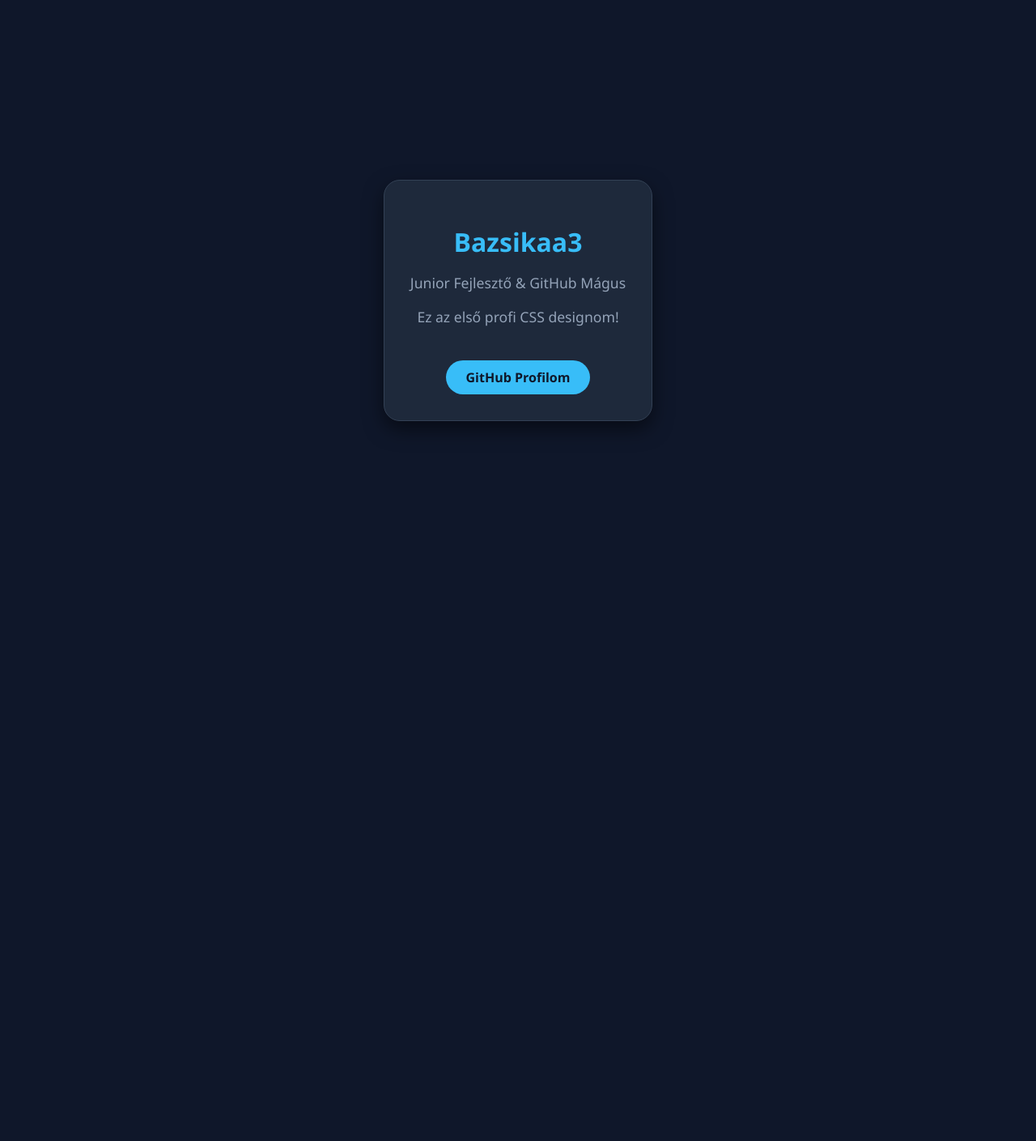
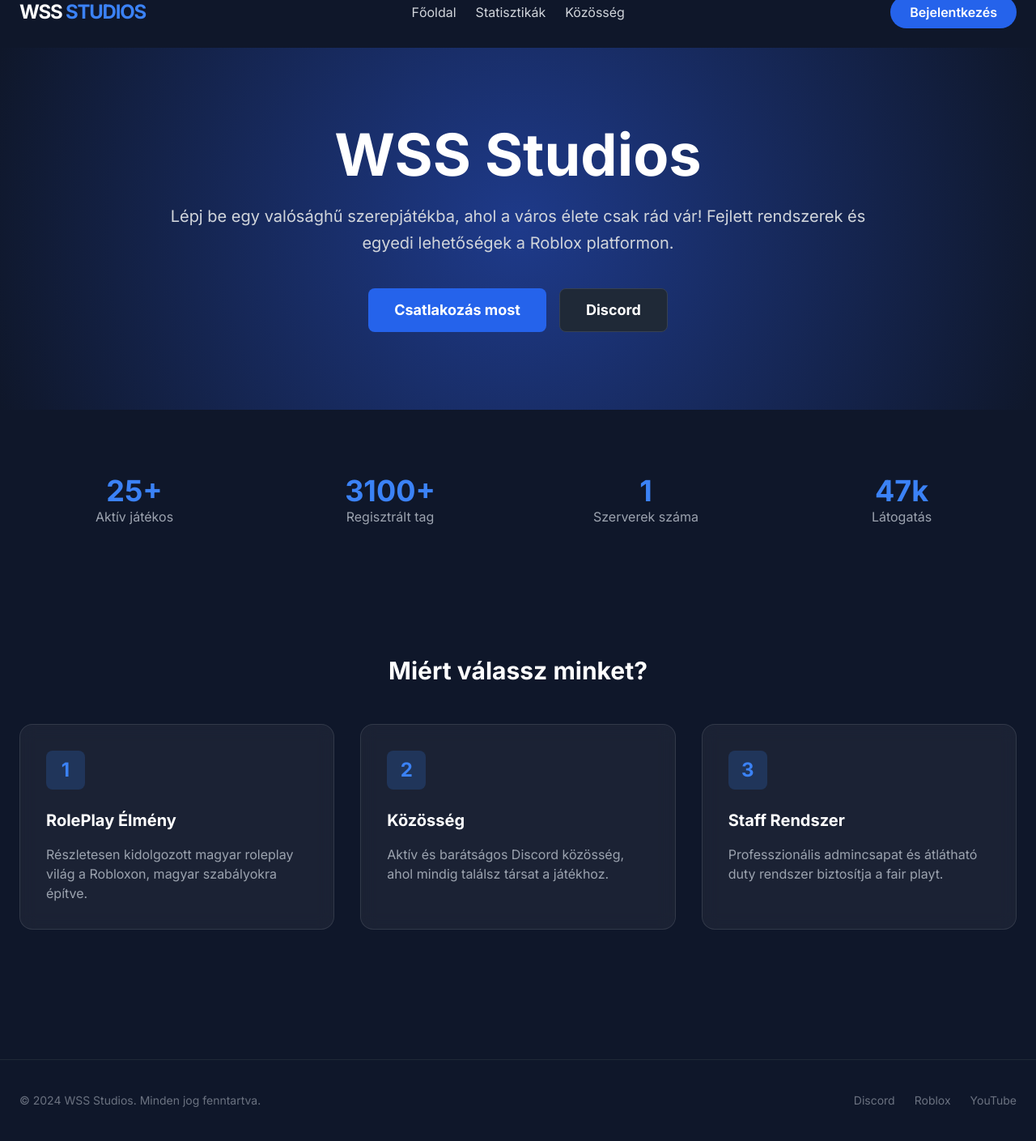
Before and after one commit to Bazsikaa3/Bazsikaa3.github.io, a plain HTML site: page index.html in a window 1280 px wide. Shown: the part 29-1438 px from the top of the page at 81% size. Before the commit the page ends 800 px from the top, so only its background shows below. Drawn offline with nearby package versions, Linux system fonts and the light colour scheme.

Commit message:
Update index.html

```diff
--- a/index.html
+++ b/index.html
@@ -3,69 +3,99 @@
 <head>
     <meta charset="UTF-8">
     <meta name="viewport" content="width=device-width, initial-scale=1.0">
-    <title>Bazsikaa3 Portfólió</title>
+    <title>WSS Klón - Hungarian RolePlay</title>
+    <script src="https://cdn.tailwindcss.com"></script>
+    <link href="https://fonts.googleapis.com/css2?family=Inter:wght@300;400;600;700&display=swap" rel="stylesheet">
     <style>
-        /* Ez itt a CSS rész */
-        body {
-            font-family: 'Segoe UI', Tahoma, Geneva, Verdana, sans-serif;
-            background-color: #0f172a; /* Mélykék háttér */
-            color: #f8fafc;
-            display: flex;
-            justify-content: center;
-            align-items: center;
-            height: 100vh;
-            margin: 0;
+        body { font-family: 'Inter', sans-serif; }
+        .hero-gradient {
+            background: radial-gradient(circle at center, #1e3a8a 0%, #0f172a 100%);
         }
-
-        .profile-card {
-            background: #1e293b;
-            padding: 2rem;
-            border-radius: 20px;
-            box-shadow: 0 10px 25px rgba(0,0,0,0.5);
-            text-align: center;
-            border: 1px solid #334155;
-            transition: transform 0.3s ease;
-        }
-
-        .profile-card:hover {
-            transform: translateY(-10px); /* Kicsit megemelkedik, ha rátartod az egeret */
-        }
-
-        h1 {
-            color: #38bdf8; /* Világoskék cím */
-            margin-bottom: 0.5rem;
-        }
-
-        p {
-            color: #94a3b8;
-            font-size: 1.1rem;
-        }
-
-        .btn {
-            display: inline-block;
-            margin-top: 1.5rem;
-            padding: 10px 25px;
-            background-color: #38bdf8;
-            color: #0f172a;
-            text-decoration: none;
-            border-radius: 50px;
-            font-weight: bold;
-            transition: background 0.3s;
-        }
-
-        .btn:hover {
-            background-color: #7dd3fc;
+        .card-blur {
+            background: rgba(255, 255, 255, 0.05);
+            backdrop-filter: blur(10px);
+            border: 1px solid rgba(255, 255, 255, 0.1);
         }
     </style>
 </head>
-<body>
+<body class="bg-[#0f172a] text-white">
 
-    <div class="profile-card">
-        <h1>Bazsikaa3</h1>
-        <p>Junior Fejlesztő & GitHub Mágus</p>
-        <p>Ez az első profi CSS designom!</p>
-        <a href="https://github.com/Bazsikaa3" class="btn">GitHub Profilom</a>
-    </div>
+    <nav class="flex justify-between items-center p-6 max-w-7xl mx-auto">
+        <div class="text-2xl font-bold tracking-tighter">WSS <span class="text-blue-500">STUDIOS</span></div>
+        <div class="space-x-6 hidden md:flex text-gray-300">
+            <a href="#" class="hover:text-white transition">Főoldal</a>
+            <a href="#" class="hover:text-white transition">Statisztikák</a>
+            <a href="#" class="hover:text-white transition">Közösség</a>
+        </div>
+        <a href="#" class="bg-blue-600 hover:bg-blue-700 px-6 py-2 rounded-full font-semibold transition">Bejelentkezés</a>
+    </nav>
+
+    <header class="hero-gradient py-24 px-6 text-center">
+        <div class="max-w-4xl mx-auto">
+            <h1 class="text-5xl md:text-7xl font-extrabold mb-6">WSS Studios</h1>
+            <p class="text-xl text-gray-300 mb-10 leading-relaxed">
+                Lépj be egy valósághű szerepjátékba, ahol a város élete csak rád vár!
+                Fejlett rendszerek és egyedi lehetőségek a Roblox platformon.
+            </p>
+            <div class="flex flex-wrap justify-center gap-4">
+                <button class="bg-blue-600 hover:bg-blue-700 px-8 py-3 rounded-lg font-bold text-lg transition">Csatlakozás most</button>
+                <button class="bg-gray-800 hover:bg-gray-700 px-8 py-3 rounded-lg font-bold text-lg transition border border-gray-700">Discord</button>
+            </div>
+        </div>
+    </header>
+
+    <section class="max-w-7xl mx-auto py-20 px-6">
+        <div class="grid grid-cols-2 md:grid-cols-4 gap-8 text-center">
+            <div>
+                <div class="text-4xl font-bold text-blue-500">25+</div>
+                <div class="text-gray-400">Aktív játékos</div>
+            </div>
+            <div>
+                <div class="text-4xl font-bold text-blue-500">3100+</div>
+                <div class="text-gray-400">Regisztrált tag</div>
+            </div>
+            <div>
+                <div class="text-4xl font-bold text-blue-500">1</div>
+                <div class="text-gray-400">Szerverek száma</div>
+            </div>
+            <div>
+                <div class="text-4xl font-bold text-blue-500">47k</div>
+                <div class="text-gray-400">Látogatás</div>
+            </div>
+        </div>
+    </section>
+
+    <section class="max-w-7xl mx-auto py-20 px-6">
+        <h2 class="text-3xl font-bold mb-12 text-center">Miért válassz minket?</h2>
+        <div class="grid md:grid-cols-3 gap-8">
+            <div class="card-blur p-8 rounded-2xl">
+                <div class="w-12 h-12 bg-blue-500/20 rounded-lg flex items-center justify-center mb-6 text-blue-500 text-2xl font-bold">1</div>
+                <h3 class="text-xl font-bold mb-4">RolePlay Élmény</h3>
+                <p class="text-gray-400">Részletesen kidolgozott magyar roleplay világ a Robloxon, magyar szabályokra építve.</p>
+            </div>
+            <div class="card-blur p-8 rounded-2xl">
+                <div class="w-12 h-12 bg-blue-500/20 rounded-lg flex items-center justify-center mb-6 text-blue-500 text-2xl font-bold">2</div>
+                <h3 class="text-xl font-bold mb-4">Közösség</h3>
+                <p class="text-gray-400">Aktív és barátságos Discord közösség, ahol mindig találsz társat a játékhoz.</p>
+            </div>
+            <div class="card-blur p-8 rounded-2xl">
+                <div class="w-12 h-12 bg-blue-500/20 rounded-lg flex items-center justify-center mb-6 text-blue-500 text-2xl font-bold">3</div>
+                <h3 class="text-xl font-bold mb-4">Staff Rendszer</h3>
+                <p class="text-gray-400">Professzionális admincsapat és átlátható duty rendszer biztosítja a fair playt.</p>
+            </div>
+        </div>
+    </section>
+
+    <footer class="border-t border-gray-800 mt-20 py-10 px-6">
+        <div class="max-w-7xl mx-auto flex flex-col md:flex-row justify-between items-center text-gray-500 text-sm">
+            <p>© 2024 WSS Studios. Minden jog fenntartva.</p>
+            <div class="flex space-x-6 mt-4 md:mt-0">
+                <a href="#" class="hover:text-white">Discord</a>
+                <a href="#" class="hover:text-white">Roblox</a>
+                <a href="#" class="hover:text-white">YouTube</a>
+            </div>
+        </div>
+    </footer>
 
 </body>
 </html>
```
